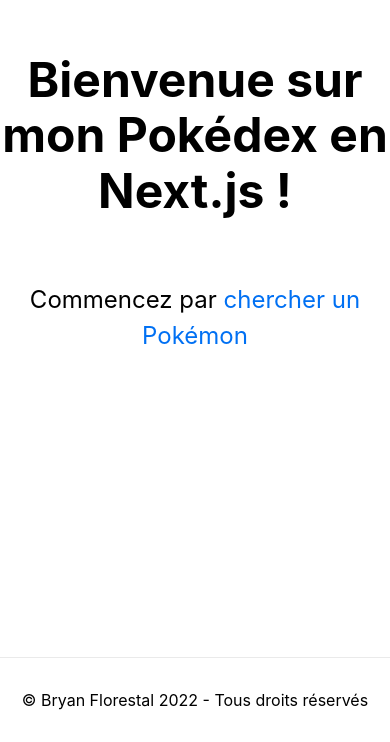
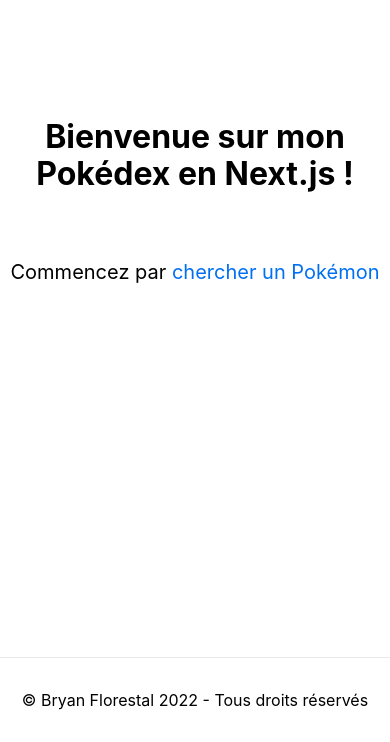
Before and after one commit to bflorestal/next-pokedex, a Next.js app: page / in a window 390 px wide. Shown: the part 187-929 px from the top of the page. Built offline with nearby package versions, Linux system fonts and the light colour scheme.

Commit message:
Modifs responsive

```diff
--- a/styles/ErrorPage.module.scss
+++ b/styles/ErrorPage.module.scss
@@ -6,6 +6,9 @@
   flex-direction: column;
   justify-content: center;
   align-items: center;
+  @media screen and (max-width: 768px) {
+    text-align: center;
+  }
 
   h1 {
     font-size: 4rem;
--- a/styles/Home.module.scss
+++ b/styles/Home.module.scss
@@ -40,12 +40,18 @@
   margin: 0;
   line-height: 1.15;
   font-size: 3rem;
+  @media screen and (max-width: 768px) {
+    font-size: 2rem;
+  }
 }
 
 .description {
   margin: 4rem 0;
   line-height: 1.5;
   font-size: 1.5rem;
+  @media screen and (max-width: 768px) {
+    font-size: 1.25rem;
+  }
   a {
     color: #0070f3;
     text-decoration: none;
```
